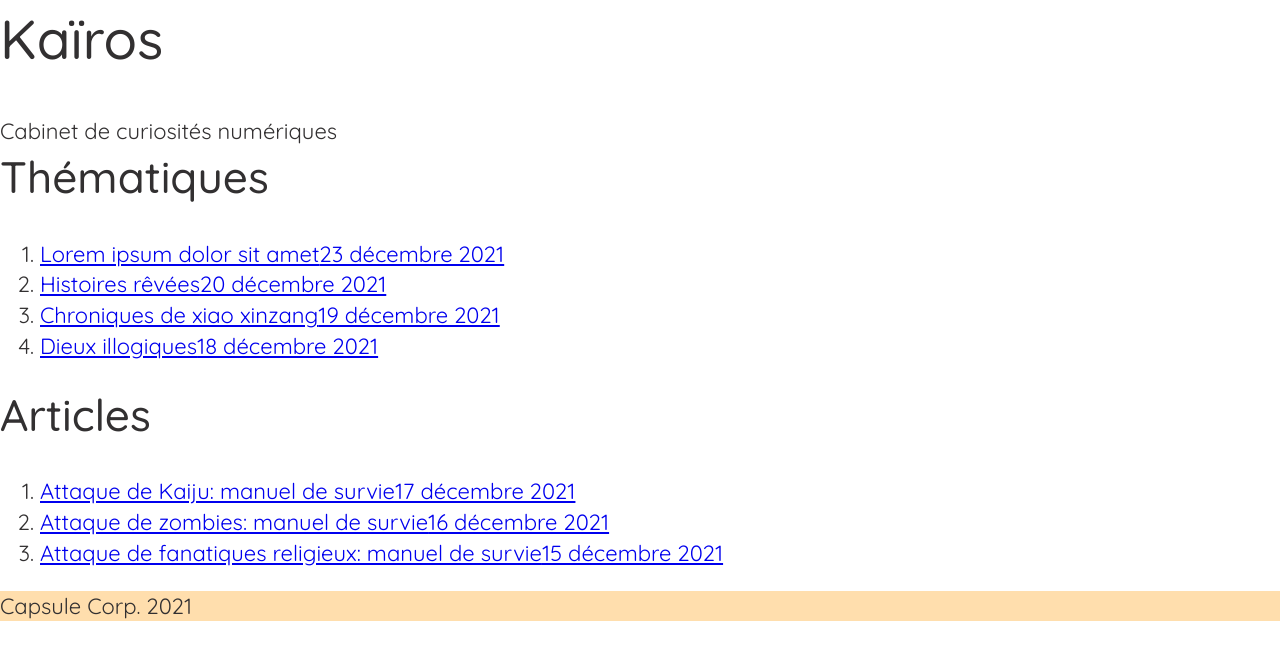
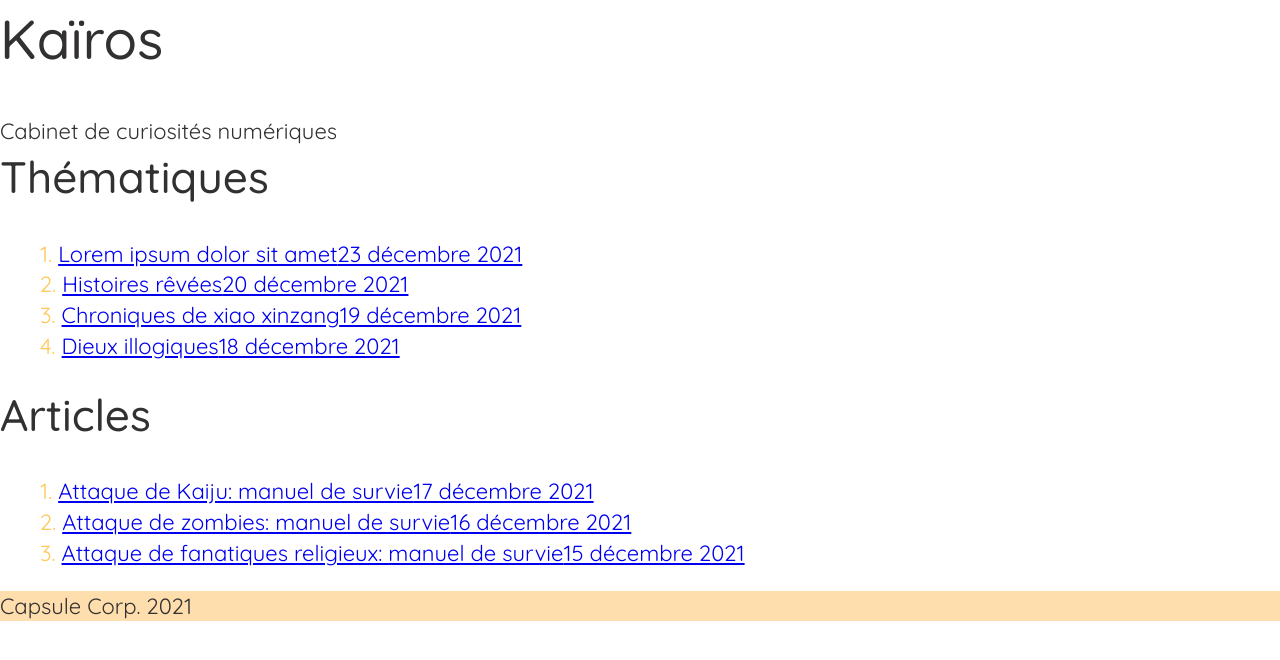
Before and after one commit to kairos666/indie-blog, a Next.js app: page / in a window 1280 px wide. Shown: the top 660 px of the page. Built offline with nearby package versions, Linux system fonts and the light colour scheme.

Commit message:
more generic styles for global

```diff
--- a/styles/globals.scss
+++ b/styles/globals.scss
@@ -65,6 +65,9 @@ mark {
     padding-right: 0.2em;
     background-color: var(--alt-accent);
 }
+abbr {
+    text-decoration: underline dotted var(--alt-accent);
+}
 blockquote {
     margin: vertical-rythm('base', 'txt', 1.5);
     padding: vertical-rythm('base', 'txt', .5);
@@ -73,6 +76,35 @@ blockquote {
 cite {
     @include fluid-typo-size('small', 'txt');
     font-style: normal;
+}
+ul {
+    list-style-position: inside;
+    & ::marker {
+        color: var(--alt-accent);
+    }
+}
+ol {
+    list-style:none;
+    counter-reset: chap-and-sub-chap-numbering;
+
+    li {
+        counter-increment: chap-and-sub-chap-numbering;
+        &:before {
+            content: counters(chap-and-sub-chap-numbering, ".") ". ";
+            color: var(--alt-accent);
+        }
+    }
+}
+dl {
+    margin:0;
+
+    dt {
+        @include fluid-typo-size('base', 'txt');
+        font-weight: 700;
+    }
+    dd {
+        margin-left: vertical-rythm('base', 'txt', 1);
+    }
 }
 
 footer {
```
